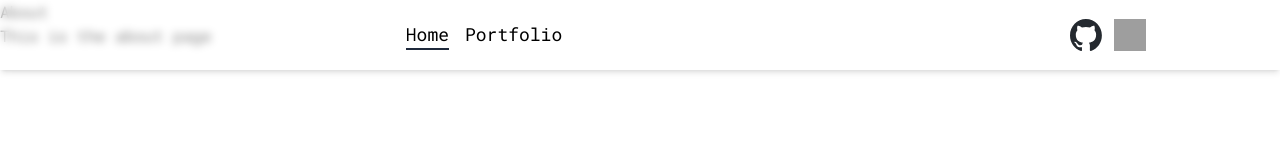
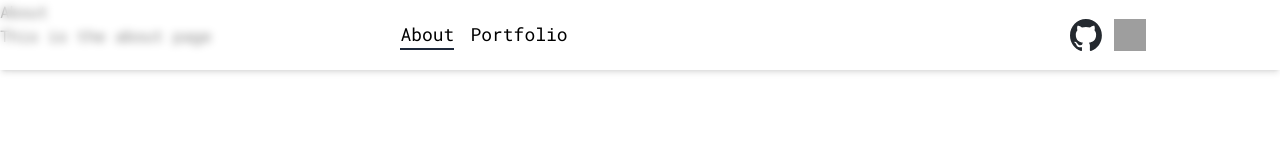
Before and after one commit to Mirxii/tuomaskiviniemi, a React (Vite) app in the folder frontend/: page / in a window 1280 px wide. Shown: the top 160 px of the page. Built offline with nearby package versions, Linux system fonts and the light colour scheme; grey boxes are pictures that could not be loaded.

Commit message:
Title and page name changed

```diff
--- a/frontend/index.html
+++ b/frontend/index.html
@@ -4,7 +4,7 @@
     <meta charset="UTF-8" />
     <link rel="icon" type="image/svg+xml" href="/vite.svg" />
     <meta name="viewport" content="width=device-width, initial-scale=1.0" />
-    <title>Vite + React + TS</title>
+    <title>Tuomas Kiviniemi</title>
 
     <!-- Google Fonts -->
     <link rel="preconnect" href="https://fonts.googleapis.com" />
--- a/frontend/src/components/Navbar.tsx
+++ b/frontend/src/components/Navbar.tsx
@@ -10,7 +10,7 @@ const Navbar = () => {
     <div className="fixed flex w-full bg-white bg-opacity-50 p-4 text-lg shadow-md  backdrop-blur-sm">
       <div className="flex w-3/4 items-center justify-center gap-2">
         <Link className={`group rounded-lg p-1`} to="/">
-          Home
+          About
           <div
             className={`h-0.5 bg-slate-800 transition-all duration-300 group-hover:w-full group-hover:shadow-md ${
               location.pathname === '/' ? 'w-full' : 'w-0'
@@ -42,6 +42,7 @@ const Navbar = () => {
           <img className="h-8 w-8" src={linkedin} alt="LinkedIn" />
         </Link>
       </div>
+      <hr className="bg-slate-600" />
     </div>
   );
 };
```
